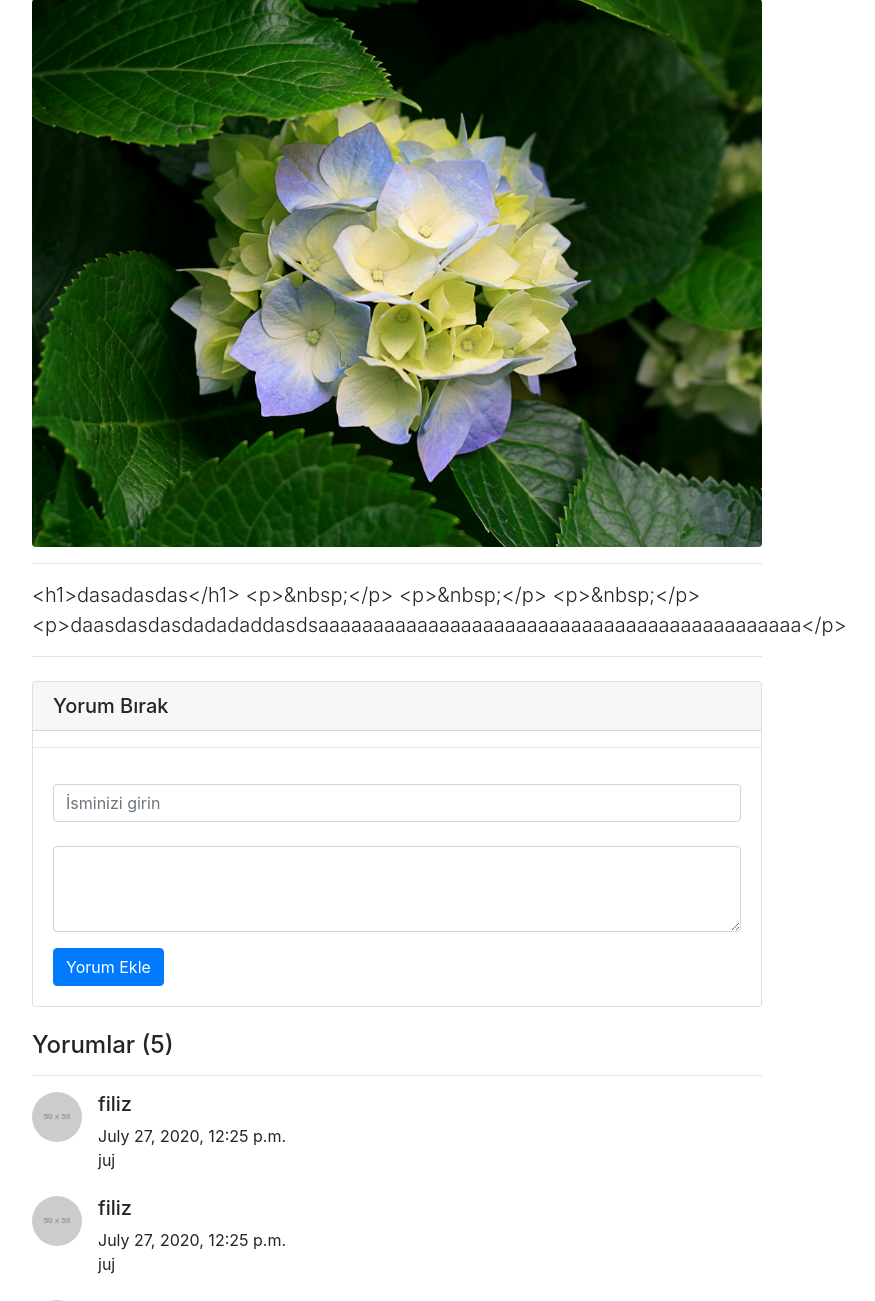
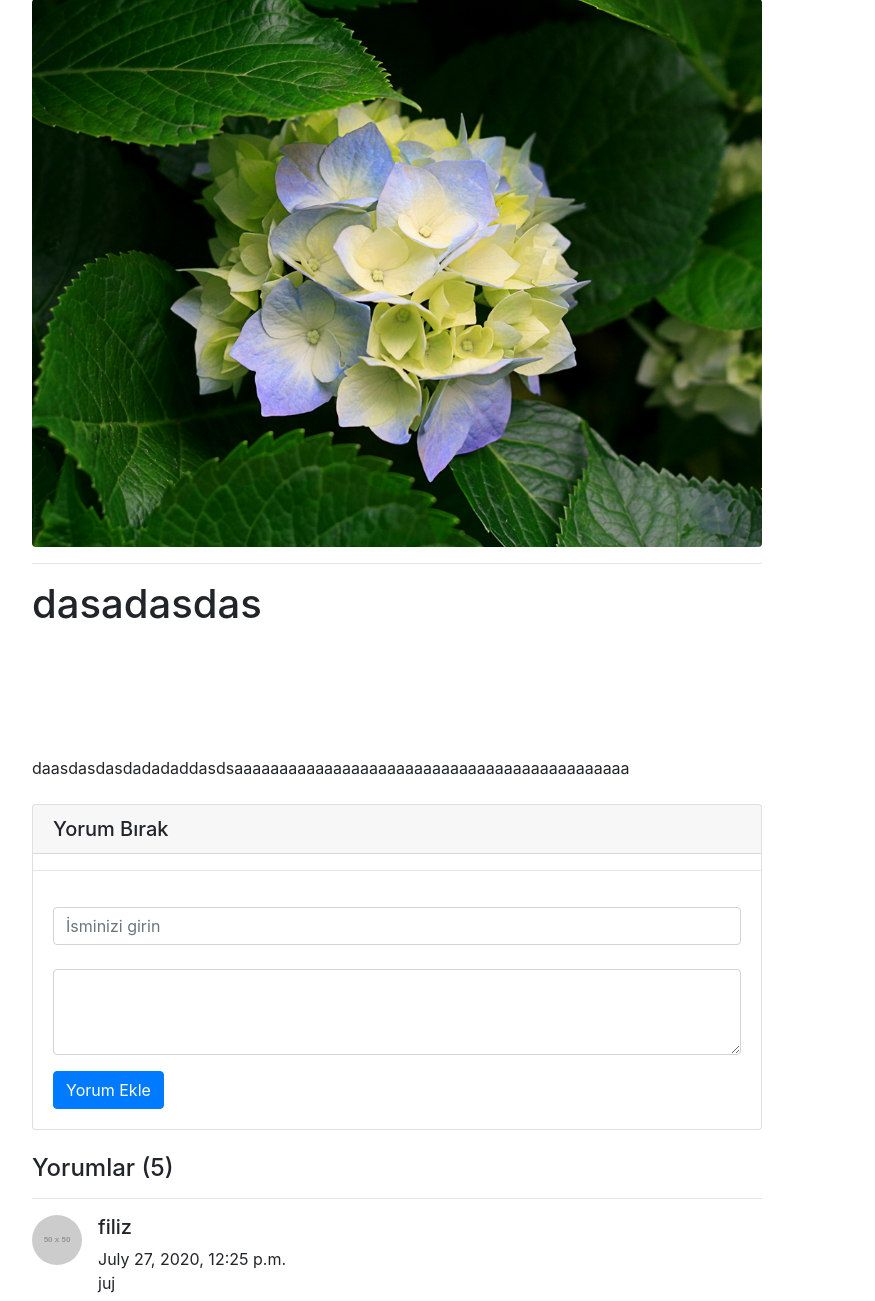
Before and after one commit to rehsan-akturk/Django-Blog-Site, a Django app: a page that uses sslblog/Templates/postdetail.html in a window 1280 px wide. Shown: the part 216-1517 px from the top of the page, without its empty margins (53-928 px from the left). Run offline with Django 3.2, Linux system fonts and the light colour scheme; data comes from the database, SQL or seed files in the repository; both versions use the stored data as it was after the commit; grey boxes labelled with a size stand in for pictures from a placeholder-image service; some libraries are stand-ins or nearby versions.

Commit message:
Django-blog-site

```diff
--- a/sslblog/Templates/postdetail.html
+++ b/sslblog/Templates/postdetail.html
@@ -28,17 +28,10 @@
         <hr>
 
         <!-- Post Content -->
-        <p class="lead">{{post.content}}</p>
-
-
-
-
-
-
-        <hr>
-
+        <p class="lead">{{post.content|safe}}</p>
 
 <!-- Comments Form -->
+
         <div class="card my-4">
           <h5 class="card-header">Yorum Bırak </h5>
             <hr>
@@ -48,14 +41,15 @@
               {% csrf_token %}
 
               <div class="form-group">
-                <input name = "comment_author" type="text" class="form-control" id="formGroupExampleInput" placeholder="İsminizi girin">
+                <input name = "comment_author" type="text" class="form-control" id="formGroupExampleInput" placeholder="İsminizi girin" >
                 <br>
-                <textarea name = "comment_content" class="form-control" rows="3"></textarea>
+                <textarea name ="comment_content" class="form-control" rows="3" ></textarea>
               </div>
               <button type="submit" class="btn btn-primary">Yorum Ekle</button>
             </form>
           </div>
         </div>
+
 
         <!-- Single Comment -->
         <h4>Yorumlar {% if comments %}({{comments.count }}){% endif %}</h4>
--- a/sslblog/post/models.py
+++ b/sslblog/post/models.py
@@ -2,6 +2,7 @@ from django.db import models
 from django.contrib.auth.models import User
 from django.utils.text import slugify
 from django.urls import reverse
+from ckeditor.fields import RichTextField
 
 
 
@@ -17,7 +18,7 @@ class Post(models.Model):
     slug = models.SlugField(max_length=200, unique=True)
     author = models.ForeignKey(User, on_delete= models.CASCADE,related_name='blog_posts')
     updated_on = models.DateTimeField(auto_now= True)
-    content = models.TextField()
+    content = RichTextField(blank=True) #CKEditör
     created_on = models.DateTimeField(auto_now_add=True)
     status = models.IntegerField(choices=STATUS, default=0)
     thumb=models.ImageField(default='default.png',blank=True)
--- a/sslblog/sslblog/settings.py
+++ b/sslblog/sslblog/settings.py
@@ -40,6 +40,8 @@ INSTALLED_APPS = [
     "bootstrap4",
     'crispy_forms',
     'post',
+    'ckeditor',
+
 
 ]
 
@@ -131,6 +133,6 @@ TEMPLATES_DIRS = os.path.join(BASE_DIR,'Templates')
 
 CRISPY_TEMPLATE_PACK = 'bootstrap4'
 
-
+CKEDITOR_UPLOAD_PATH = 'uploads/'
 MEDIA_URL = '/media/'
 MEDIA_ROOT = os.path.join(BASE_DIR, 'media')
```
Also changed, not shown: sslblog/db.sqlite3, sslblog/media/Hydrangeas.jpg (added), sslblog/post/migrations/0006_auto_20200727_1417.py (added), sslblog/post/migrations/0007_auto_20200727_1427.py (added), sslblog/post/migrations/0008_auto_20200727_1429.py (added).
